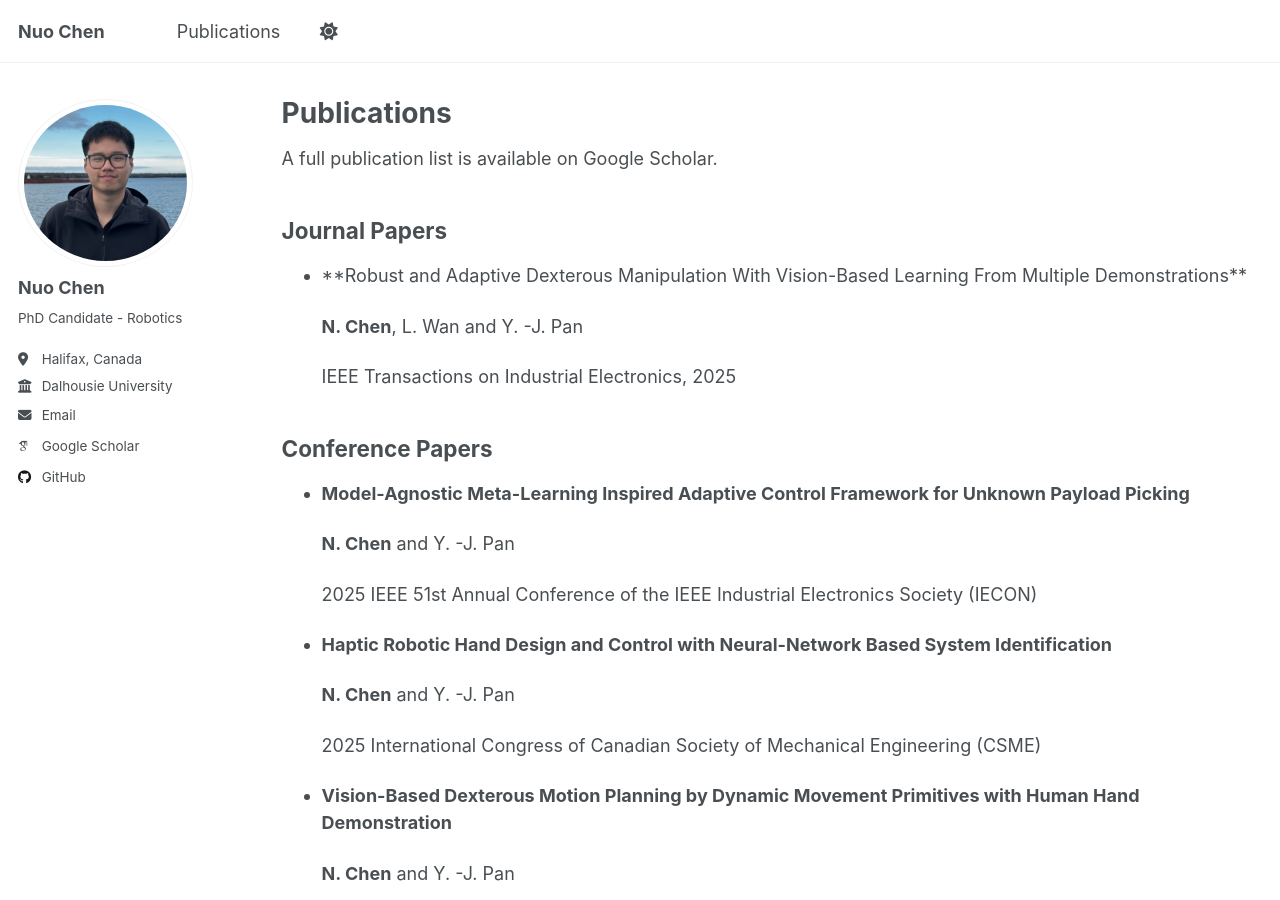
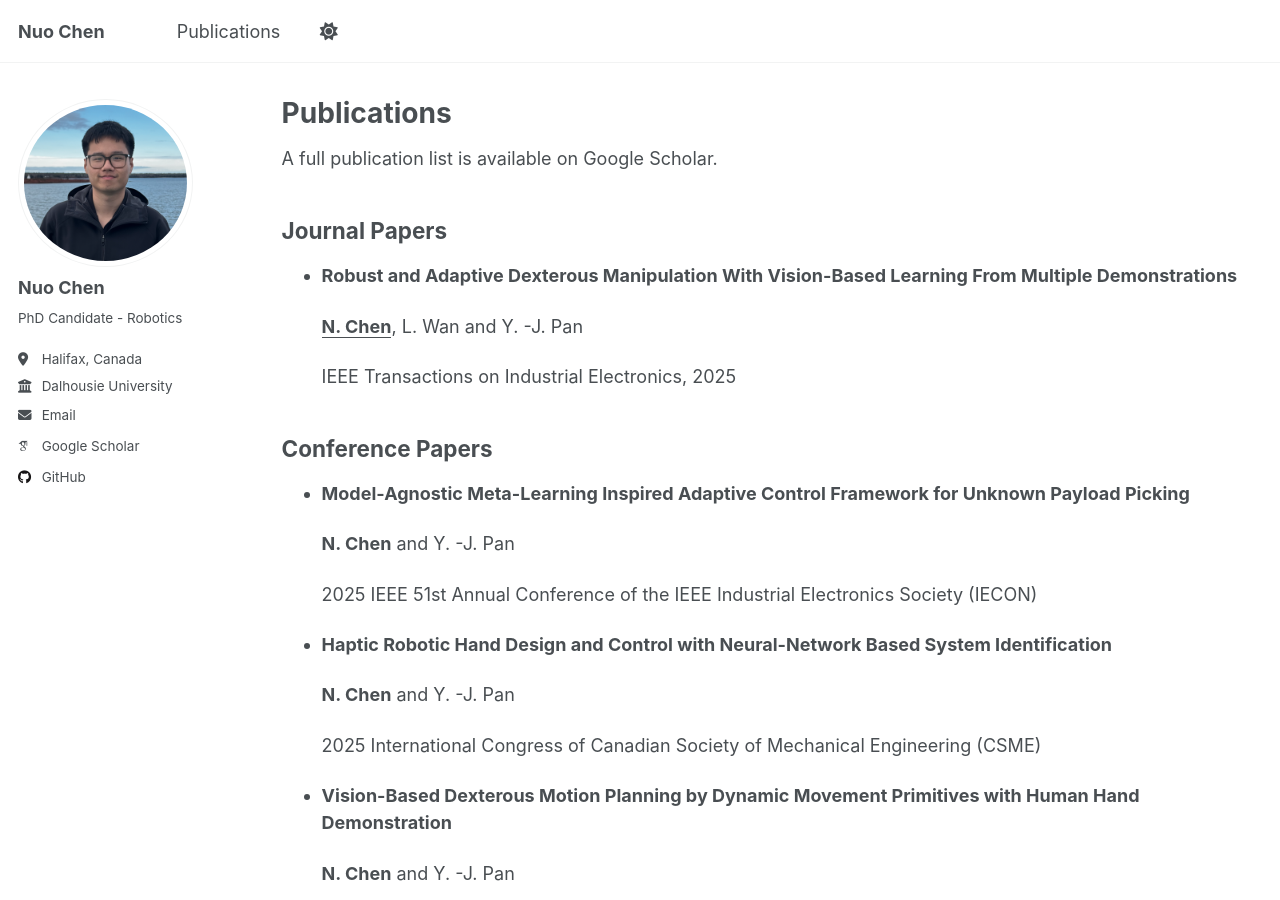
Before and after one commit to NuoChen1999/nuochen1999.github.io, a Jekyll site: the page built from _pages/publications.md, in a window 1280 px wide and 900 px high. Built offline with Jekyll 4.4.1, drawn with Linux system fonts in a browser that asks for light colours; some web fonts are replaced; a script that is not in the unit is left out.

Commit message:
Update publications.md

```diff
--- a/_pages/publications.md
+++ b/_pages/publications.md
@@ -8,9 +8,15 @@ author_profile: true
 <p>A full publication list is available on <a href="https://scholar.google.ca/citations?user=LAkiYFAAAAAJ&hl=en" style="text-decoration: none; color: inherit;">Google Scholar</a>.</p>
 
 ## Journal Papers
-- <p> <a href="https://ieeexplore.ieee.org/document/10774182" style="text-decoration: none; color: inherit;">**Robust and Adaptive Dexterous Manipulation With Vision-Based Learning From Multiple Demonstrations**</a></p>
+- <p>
+    <a href="https://ieeexplore.ieee.org/document/10774182" style="text-decoration: none; color: inherit; font-weight: bold;">
+    Robust and Adaptive Dexterous Manipulation With Vision-Based Learning From Multiple Demonstrations
+    </a>
+  </p>
 
-  **N. Chen**, L. Wan and Y. -J. Pan
+  <p>
+    <u><strong>N. Chen</strong></u>, L. Wan and Y. -J. Pan
+  </p>
 
   IEEE Transactions on Industrial Electronics, 2025
 
```
